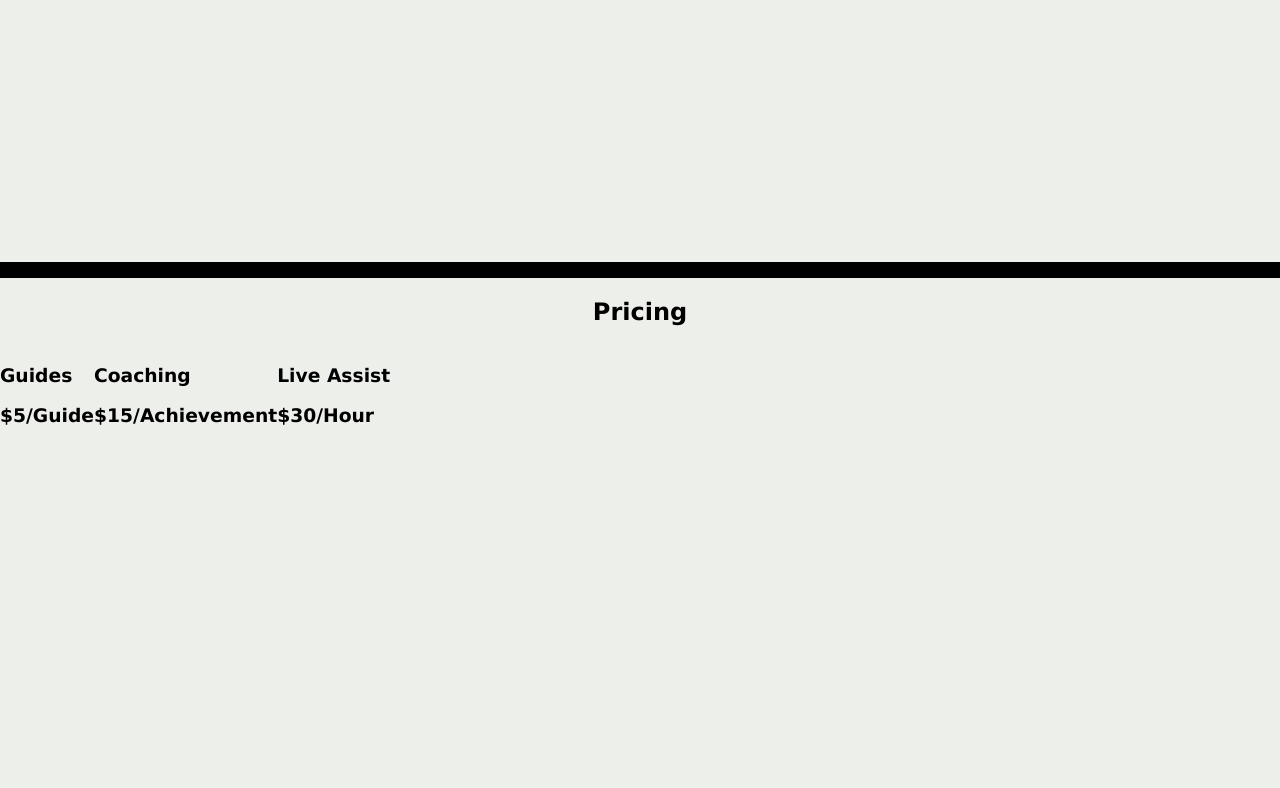
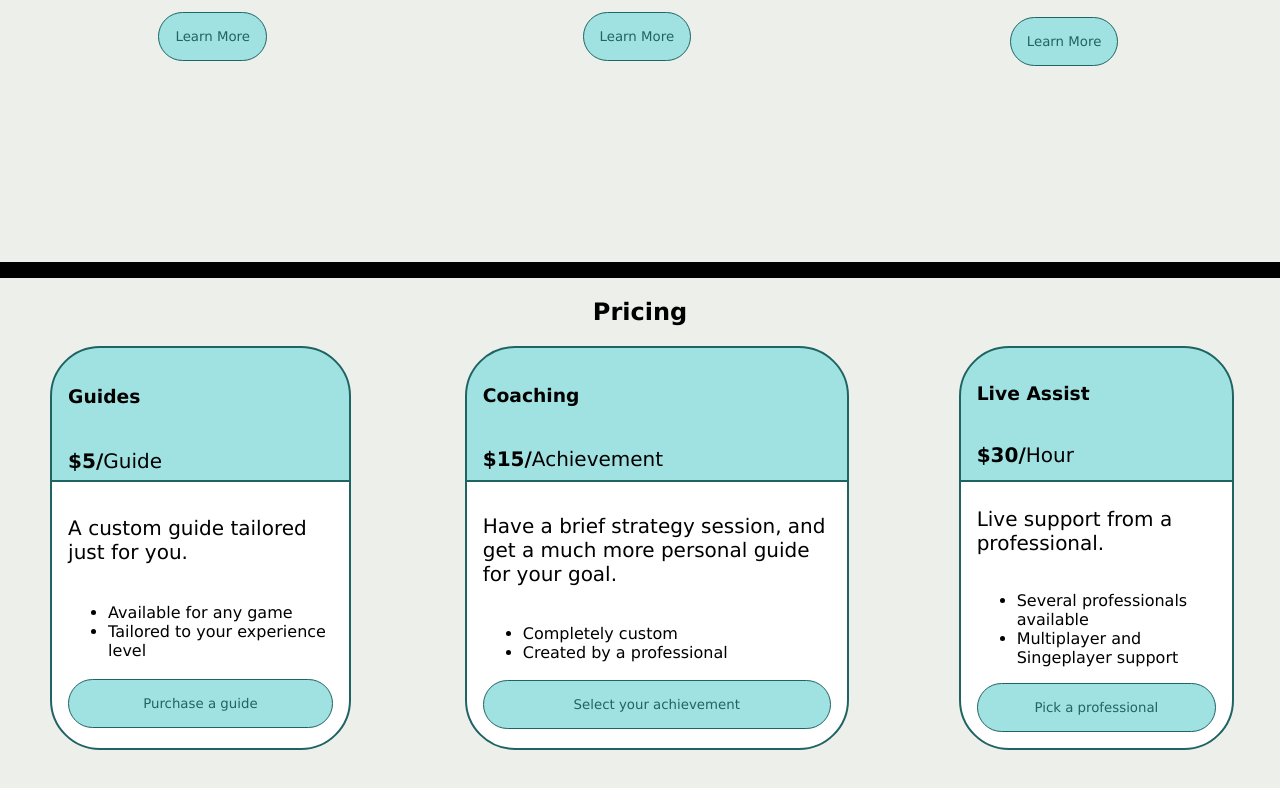
Before and after one commit to vjbrazier/mobirise-redo, a plain HTML site: page index.html in a window 1280 px wide. Shown: the part 1452-2240 px from the top of the page. Drawn offline with Linux system fonts and the light colour scheme.

Commit message:
Fixed original site grid issues. Created pricing section.

```diff
--- a/index.html
+++ b/index.html
@@ -15,7 +15,9 @@
         <a class="section-button" href="#services">Services</a>
         <a class="section-button" href="#">Reviews</a>
         <a class="section-button" href="#">FAQ</a>
-        <button class="section-button-colored" href="#">See Pricing</button>
+        <a id="pricing-button" href="#pricing">
+            <button class="section-button-colored">See Pricing</button>
+        </a>
     </nav>
 
     <section id="intro">
@@ -44,7 +46,7 @@
                     <img class="service-image" src="images/achievement_guides.png">
                 </div>
                 <h3>Achievement Guides</h3>
-                <p class="description-text">
+                <p class="service-desc">
                     Custom-built achievement guides made specifically for you.
                     We break down every requirement in a clear, efficient path based on how you play, not a
                     one-size-fits-all checklist.
@@ -56,7 +58,7 @@
                     <img class="service-image" src="images/pro_strategy_coaching.png">
                 </div>
                 <h3>Pro Strategy Coaching</h3>
-                <p class="description-text">
+                <p class="service-desc">
                     One-on-one strategy sessions with experienced players who know the game inside and out.
                     Get personalized tips, optimized routes, and answers to the exact things you're stuck on.
                 </p>
@@ -67,7 +69,7 @@
                     <img class="service-image" src="images/live_assist.png">
                 </div>
                 <h3>Live Assist</h3>
-                <p class="description-text">
+                <p class="service-desc">
                     Direct, real-time help from a professional who joins your game or call.
                     Whether it's a tough boss, multiplayer achievement, or perfect run, we're there with you every step
                     of the way.
@@ -80,25 +82,37 @@
     <div class="visible-break"></div>
 
     <section id="pricing">
-        <h1>Pricing</h1>
+        <h1 id="pricing-header">Pricing</h1>
         <div id="pricing-container">
             <div class="price-card">
-                <h3>
-                    Guides
-                    <p><strong>$5/</strong>Guide</p>
-                </h3>
+                <h3>Guides</h3>
+                <p><strong>$5/</strong>Guide</p>
+                <p>A custom guide tailored just for you.</p>
+                <ul>
+                    <li>Available for any game</li>
+                    <li>Tailored to your experience level</li>
+                </ul>
+                <button class="section-button-colored">Purchase a guide</button>
             </div>
             <div class="price-card">
-                <h3>
-                    Coaching
-                    <p><strong>$15/</strong>Achievement</p>
-                </h3>
+                <h3>Coaching</h3>
+                <p><strong>$15/</strong>Achievement</p>
+                <p>Have a brief strategy session, and get a much more personal guide for your goal.</p>
+                <ul>
+                    <li>Completely custom</li>
+                    <li>Created by a professional</li>
+                </ul>
+                <button class="section-button-colored">Select your achievement</button>
             </div>
             <div class="price-card">
-                <h3>
-                    Live Assist
-                    <p><strong>$30/</strong>Hour</p>
-                </h3>
+                <h3>Live Assist</h3>
+                <p><strong>$30/</strong>Hour</p>
+                <p>Live support from a professional.</p>
+                <ul>
+                    <li>Several professionals available</li>
+                    <li>Multiplayer and Singeplayer support</li>
+                </ul>
+                <button class="section-button-colored">Pick a professional</button>
             </div>
         </div>
     </section>
@@ -108,7 +122,7 @@
             --body-color: #edefeb;
 
             --button-color: #a0e2e1;
-            --button-border: #a0e2e1;
+            --button-border: #1f6463;
             --button-text-color: #1f6463;
 
             --button-hover-color: #c7eeed;
@@ -131,6 +145,7 @@
 
         html {
             scroll-behavior: smooth;
+            scroll-padding-top: 7.5rem;
         }
 
         body {
@@ -158,7 +173,7 @@
             /* margin-top: 1rem; */
         }
 
-        nav>* {
+        nav > * {
             padding: .5rem;
         }
 
@@ -192,11 +207,6 @@
 
             transition: var(--transition);
         }
-/*
-        .description-text {
-            width: 75%;
-            justify-self: start;
-        } */
 
         .visible-break {
             height: .25rem;
@@ -204,6 +214,10 @@
             max-width: 100%;
             background-color: #000000;
             box-sizing: border-box;
+        }
+
+        p, #intro-button {
+            font-size: 1.25rem;
         }
 
         #intro-container {
@@ -227,6 +241,10 @@
             padding: 3rem;
         }
 
+        #intro-header {
+            font-size: 2.5rem;
+        }
+
         #intro-image {
             grid-area: image;
             width: 50vw;
@@ -234,7 +252,8 @@
             border-radius: 25px;
         }
 
-        #services {            height: 100vh;
+        #services {
+            height: 100vh;
             width: 100%;
         }
 
@@ -271,26 +290,45 @@
             align-self: center;
         }
 
+        .service-desc {
+            padding-left: 1rem;
+            padding-right: 1rem;
+        }
+
         #pricing {
-            grid-area: pricing;
-            display: flex;
-            flex-direction: column;
-            align-self: center;
-            align-items: center;
+            height: 100vh;
             width: 100%;
         }
 
+        #pricing-header {
+            place-self: center;
+        }
+
         #pricing-container {
-            display: flex;
-            align-content: start;
-            height: 100vh;
-            width: 100%;
+            display: grid;
+            grid-template-columns: repeat(3, auto);
+            place-items: center;
         }
 
         .price-card {
             display: flex;
             flex-direction: column;
-            align-items: center;
+            /* align-items: center; */
+            justify-content: space-evenly;
+            height: 100%;
+            width: 75%;
+            padding: 1rem;
+            border-radius: var(--button-radius);
+            border: 2px solid var(--button-border);
+            background-image: linear-gradient(
+                to bottom,
+                var(--button-color) 0%,
+                var(--button-color) 33%,
+                var(--button-border) 33%,
+                var(--button-border) 33.5%,
+                #ffffff 33.5%,
+                #ffffff 100%
+            );
         }
     </style>
     <script>
```
